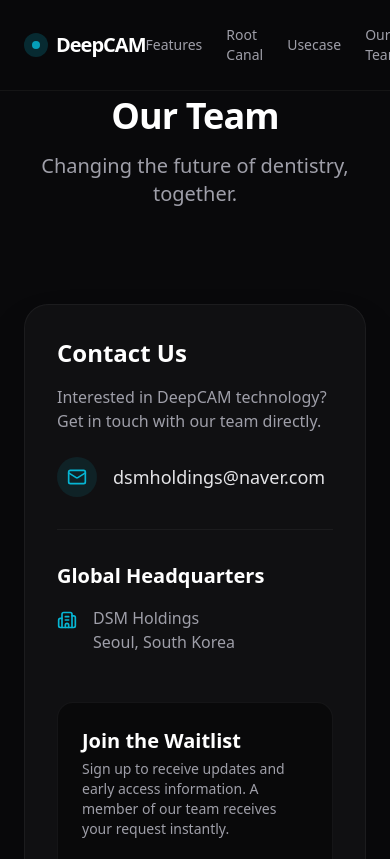
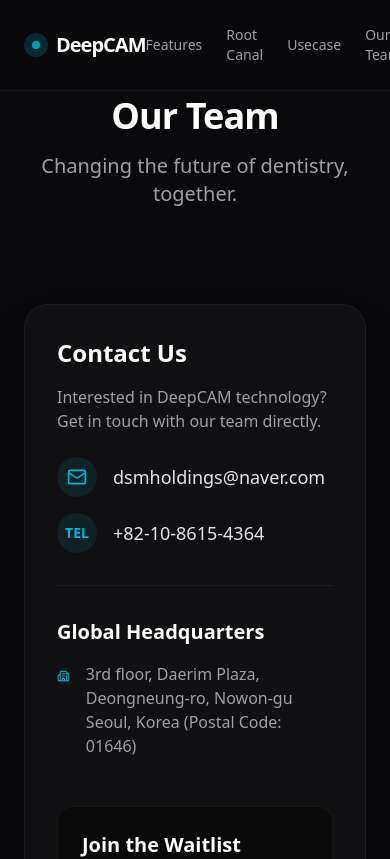
Before and after one commit to peterkimberlin/deepcamdemo, a Next.js app: page /team in a window 390 px wide. Shown: the top 859 px of the page. Built offline with nearby package versions, Linux system fonts and the light colour scheme.

Commit message:
Update Team page address and phone

```diff
--- a/src/app/team/page.tsx
+++ b/src/app/team/page.tsx
@@ -48,6 +48,15 @@
                                 dsmholdings@naver.com
                             </a>
                         </div>
+
+                        <div className="flex items-center gap-4 text-zinc-200 mt-4">
+                            <div className="w-10 h-10 rounded-full bg-primary/10 flex items-center justify-center text-primary">
+                                <span className="font-bold text-sm">TEL</span>
+                            </div>
+                            <a href="tel:+821086154364" className="text-lg font-medium hover:text-primary transition-colors">
+                                +82-10-8615-4364
+                            </a>
+                        </div>
                     </div>
 
                     <div className="pt-8 border-t border-white/5">
@@ -55,8 +64,8 @@
                         <div className="flex items-start gap-4 text-zinc-400 mt-4">
                             <Building2 className="w-5 h-5 mt-1 text-primary" />
                             <p>
-                                DSM Holdings<br />
-                                Seoul, South Korea
+                                3rd floor, Daerim Plaza, Deongneung-ro, Nowon-gu<br />
+                                Seoul, Korea (Postal Code: 01646)
                             </p>
                         </div>
                     </div>
```
